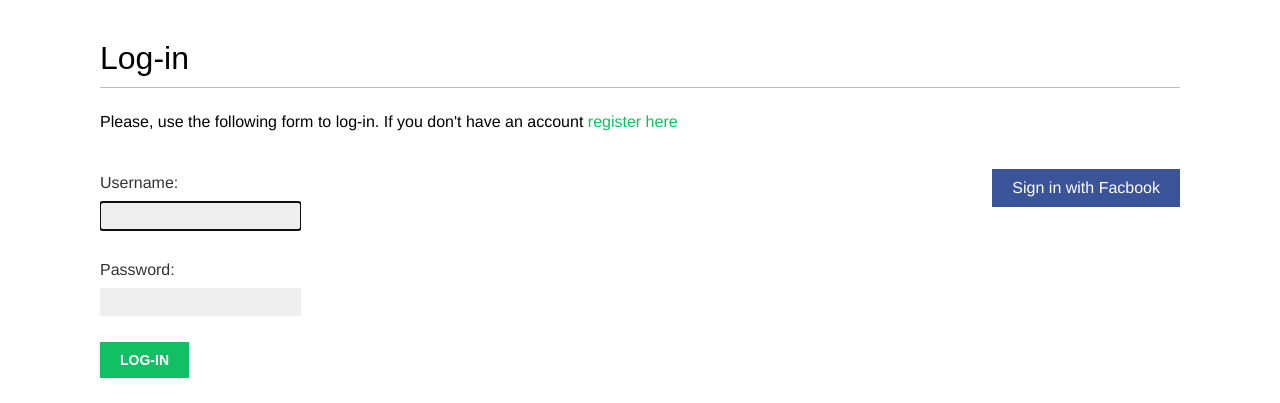
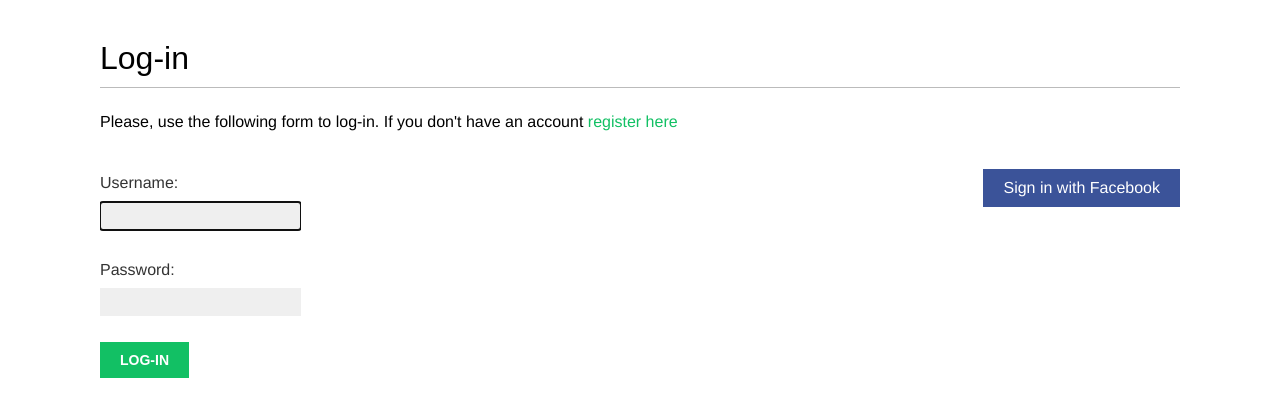
Before and after one commit to rjmac22/bookmarks, a Django app: page /account/login/ in a window 1280 px wide. Shown: the part 47-450 px from the top of the page. Run offline with Django 3.2, Linux system fonts and the light colour scheme; some web fonts are replaced.

Commit message:
added socal auth

```diff
--- a/account/templates/registration/login.html
+++ b/account/templates/registration/login.html
@@ -25,10 +25,12 @@
 
     <div class="social">
         <ul>
-            <li class="facebook"><a href="{% url "social: begin" "facebook"
-            %}">Sign in with Facbook</a></li>
+            <li class="facebook"><a href='{% url "social:begin" "facebook" %}'>Sign in with Facebook</a></li>
+            <!-- <li class="facebook"><a href="{% url 'social:begin' 'facebook' %}?next={{ request.path }}">Login with Facebook</a></li> -->
+
         </ul>
     </div>
 
 
+
 {% endblock %}
--- a/account/urls.py
+++ b/account/urls.py
@@ -2,6 +2,7 @@ from django.conf.urls import url
 from . import views
 from django.conf import settings
 from django.conf.urls.static import static
+from django.conf.urls import include
 
 urlpatterns = [
     # previous login view
@@ -38,6 +39,11 @@ urlpatterns = [
     # edit profile
     url(r'^edit/$', views.edit, name='edit'),
 
+    # socal login URL
+    url('social-auth', include('social.apps.django_app.urls', namespace='social')),
+    # url('', include('django.contrib.auth.urls', namespace='auth')),
+    # url('', include('social.apps.django_app.urls', namespace='social')),
+
 
 
 ]
--- a/bookmarks/settings.py
+++ b/bookmarks/settings.py
@@ -66,6 +66,8 @@ TEMPLATES = [
                 'django.template.context_processors.request',
                 'django.contrib.auth.context_processors.auth',
                 'django.contrib.messages.context_processors.messages',
+                'social.apps.django_app.context_processors.backends',
+                'social.apps.django_app.context_processors.login_redirect',
             ],
         },
     },
@@ -124,6 +126,7 @@ AUTHENTICATION_BACKENDS = (
    'social.backends.facebook.Facebook2OAuth2',
 )
 
+SOCIAL_AUTH_RAISE_EXCEPTIONS = False
 SOCIAL_AUTH_FACEBOOK_KEY = '653169761540539' # Facebook App ID
-SOCIAL_AUTH_FACEBOOK_SECRET = '575fbf79e9200bbc288b1bdc6370b7c3X' # Facebook App Secret
+SOCIAL_AUTH_FACEBOOK_SECRET = '575fbf79e9200bbc288b1bdc6370b7c3' # Facebook App Secret
 SOCIAL_AUTH_FACEBOOK_SCOPE = ['email']
```
Also changed, not shown: db.sqlite3, 2 other files.
